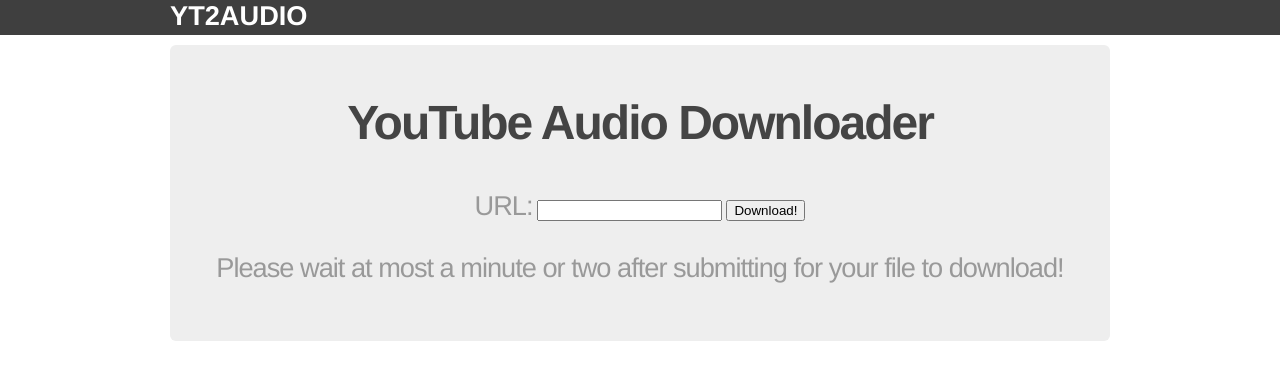
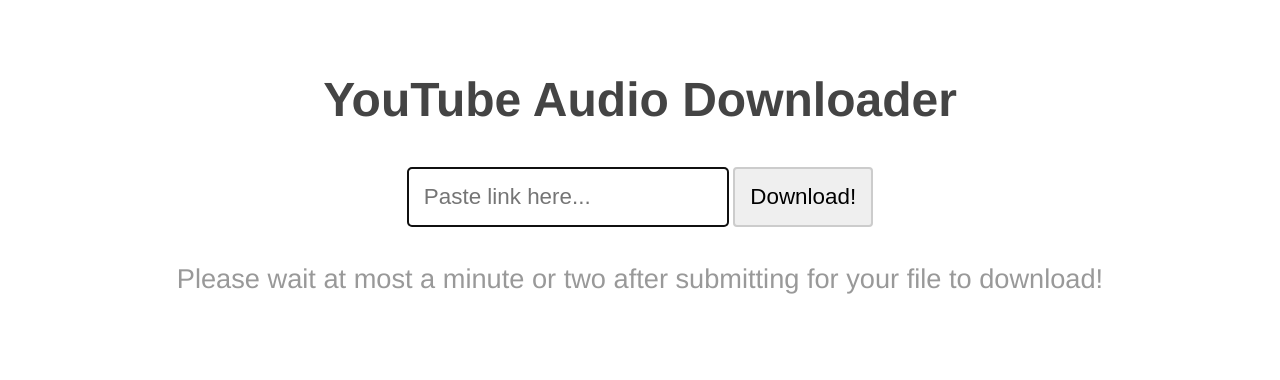
Before and after one commit to CaoRuiming/flask-audio-downloader, a Flask app: page / in a window 1280 px wide. Shown: the top 380 px of the page. Run offline with Flask 2, Linux system fonts and the light colour scheme.

Commit message:
improved UI

```diff
--- a/app.py
+++ b/app.py
@@ -1,25 +1,27 @@
-import sys, os, shutil, time
+import os, time
+import youtube_dl
+from pathlib import Path
 from flask import Flask, render_template, request, send_file
-import youtube_dl
 
 app = Flask(__name__, static_url_path='', static_folder='static', template_folder='templates')
-app.config['DOWNLOADS'] = os.path.join(app.root_path, 'tmp')
+downloads_dir = Path(app.root_path) / 'tmp'
 
 @app.route('/', methods=['GET', 'POST'])
 def home():
-    # clear downloads older than 5 minutes
     try:
-        for file in os.listdir(app.config['DOWNLOADS']):
-            filepath = os.path.join(app.config['DOWNLOADS'], file)
+        # make the downloads directory if it does not already exist
+        downloads_dir.mkdir(exist_ok=True)
+
+        # clear downloads older than 5 minutes
+        for filepath in downloads_dir.iterdir():
             if (time.time() - os.stat(filepath).st_ctime) > 300:
-                if os.path.isfile(filepath):
-                    os.remove(filepath)
+                filepath.unlink(missing_ok=True)
     except Exception as e:
-        print(e)
+        print('[Downloads Directory]', e)
 
     if request.method == 'POST':
         ydl_opts = {
-            'outtmpl': f'{app.config["DOWNLOADS"]}/%(title)s.%(ext)s',
+            'outtmpl': f'{downloads_dir}/%(title)s.%(ext)s',
             'format': 'bestaudio/best',
             'postprocessors': [{
                 'key': 'FFmpegExtractAudio',
@@ -33,10 +35,7 @@
 
             # get download name and change the extension from webm to m4a
             info = ydl.extract_info(url, download=False)
-            download_name = ydl.prepare_filename(info)
-            download_name = download_name.split('.')
-            download_name[-1] = 'm4a'
-            download_name = '.'.join(download_name)
+            download_name = Path(ydl.prepare_filename(info)).with_suffix('.m4a')
 
             ydl.download([url])
 
@@ -46,9 +45,4 @@
 
 
 if __name__ == '__main__':
-    try:
-        shutil.rmtree('tmp', ignore_errors=True)
-        os.mkdir('tmp')
-    except Exception as e:
-        print(e)
     app.run(debug=True, port=5000)
--- a/static/css/style.css
+++ b/static/css/style.css
@@ -3,64 +3,46 @@
     padding: 0;
     font-family: "Helvetica Neue", Helvetica, Arial, sans-serif;
     color: #444;
+    background-color: white;
+}
+@media (prefers-color-scheme: dark) {
+    body {
+        color: white;
+        background: #444;
+    }
 }
 
-/*
-* Create dark grey header with a white logo
-*/
-
-header {
-    background-color: #2B2B2B;
-    height: 35px;
-    width: 100%;
-    opacity: .9;
-    margin-bottom: 10px;
+main {
+    max-width: 940px;
+    margin: 30px auto;
+    padding: 10px;
+    text-align: center;
 }
 
-header h1.logo {
-    margin: 0;
-    font-size: 1.7em;
-    color: #fff;
-    text-transform: uppercase;
-    float: left;
-}
-
-header h1.logo:hover {
-    color: #fff;
-    text-decoration: none;
-}
-
-/*
-* Center the body content
-*/
-
-.container {
-    max-width: 940px;
-    width: 100%;
-    margin: 0 auto;
-}
-
-div.jumbo {
-    padding: 10px 0 30px 0;
-    background-color: #eeeeee;
-    text-align: center;
-    -webkit-border-radius: 6px;
-       -moz-border-radius: 6px;
-            border-radius: 6px;
-}
-
-h2 {
-    font-size: 3em;
-    margin-top: 40px;
-    text-align: center;
-    letter-spacing: -2px;
+h1 {
+    font-size: 3rem;
 }
 
 p, label {
-    font-size: 1.7em;
+    font-size: 1.7rem;
     font-weight: 500;
-    margin-top: 30px;
-    text-align: center;
-    letter-spacing: -1px;
     color: #999;
 }
+
+input[type=url], input[type=submit] {
+    padding: 15px;
+    margin: 8px 0;
+    font-size: 1.4rem;
+    border: 2px solid #ccc;
+    border-radius: 4px;
+    box-sizing: border-box;
+}
+
+input[type=url]:focus {
+    border-color:#333;
+}
+
+input[type=submit]:hover {
+    cursor: pointer;
+    background-color: #ccc;
+}
--- a/templates/home.html
+++ b/templates/home.html
@@ -1,16 +1,13 @@
 {% extends "layout.html" %}
 {% block content %}
-  <div class="jumbo">
-    <h2>YouTube Audio Downloader</h2>
+  <h1>YouTube Audio Downloader</h1>
 
   <form action="/" method="POST" onsubmit="this.submit(); this.reset(); return false;">
     <div>
-        <label for="url">URL:</label>
-        <input type="url" id="url" name="url">
+      <input type="url" id="url" name="url" placeholder="Paste link here..." autofocus>
       <input type="submit" value="Download!">
     </div>
   </form>
 
   <p>Please wait at most a minute or two after submitting for your file to download!</p>
-  </div>
 {% endblock %}
--- a/templates/layout.html
+++ b/templates/layout.html
@@ -5,22 +5,21 @@
     <title>YT2Audio</title>
     <meta charset="utf-8">
     <meta http-equiv="X-UA-Compatible" content="IE=edge">
+    <meta name="author" content="Raymond Cao">
     <meta name="viewport" content="width=device-width, initial-scale=1">
-    <title>Todo List</title>
+
+    <link rel="Shortcut Icon" href="{{ url_for('static', filename='manifest.json') }}" type="image/x-icon">
+    <link rel="icon" type="image/png" href="{{ url_for('static', filename='images/favicon_32x32.png') }}">
+    <link rel="apple-touch-icon" type="image/png" href="/images/favicon_192x192.png">
+    <meta name="apple-mobile-web-app-capable" content="yes">
+    <meta name="manifest" href="{{ url_for('static', filename='manifest.json') }}">
+
     <link href="{{ url_for('static', filename='css/style.css') }}" rel="stylesheet">
   </head>
   <body>
-
-    <header>
-      <div class="container">
-        <h1 class="logo">YT2Audio</h1>
-      </div>
-    </header>
-
-    <div class="container">
+    <main>
       {% block content %}
       {% endblock %}
-    </div>
-
+    </main>
   </body>
 </html>
```
Also changed, not shown: static/images/favicon_192x192.png (added), static/images/favicon_32x32.png (added), static/images/favicon_512x512.png (added), static/manifest.json (added), 1 other file. Lines whose indentation alone changed are shown as unchanged.
